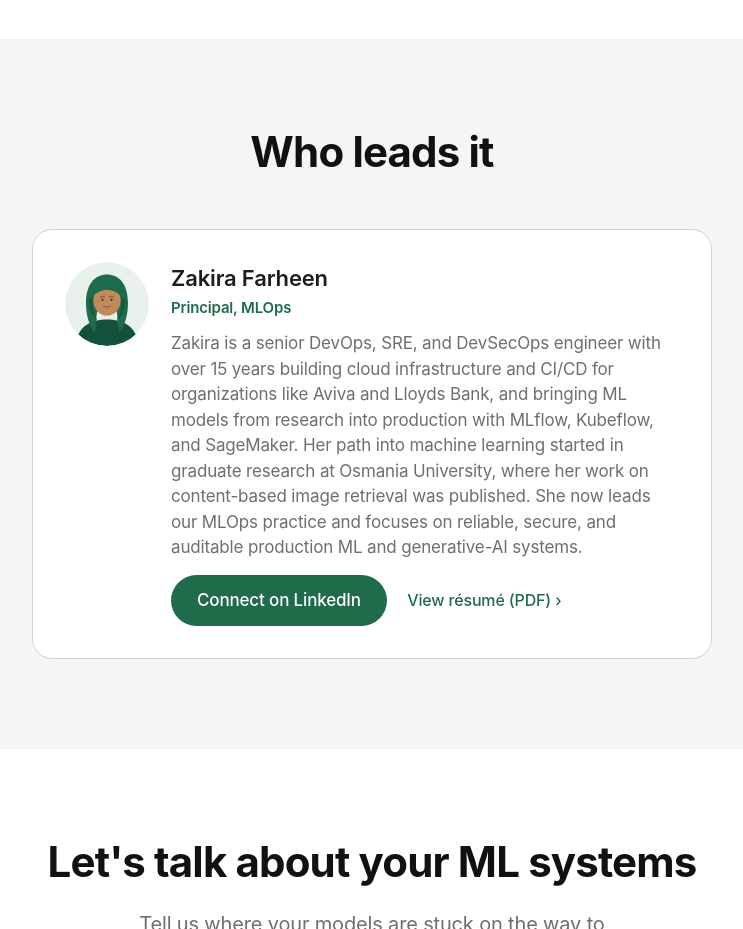
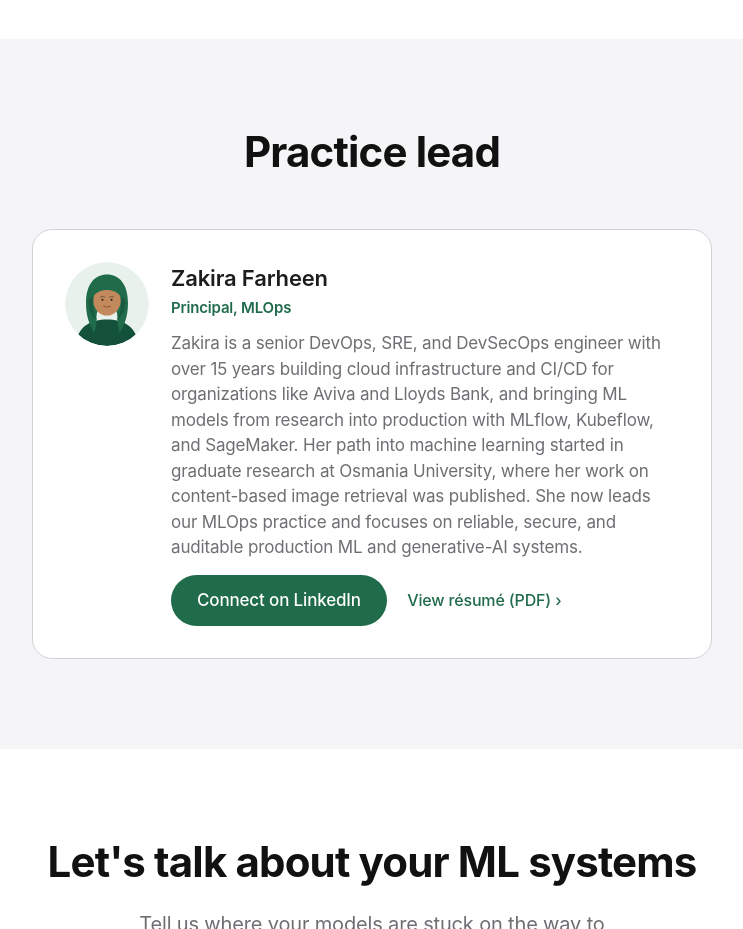
Before and after one commit to zashraf1337/cyber-resiliency-labs, a plain HTML site: page MLOps/index.html in a window 1280 px wide. Shown: the part 1880-2809 px from the top of the page, without its empty margins (268-1011 px from the left). Drawn offline with Linux system fonts and the light colour scheme.

Commit message:
MLOps: rename section to Practice lead
Co-Authored-By: Claude Opus 4.8 (1M context) <noreply@anthropic.com>

```diff
--- a/MLOps/index.html
+++ b/MLOps/index.html
@@ -141,7 +141,7 @@
 
 <section id="lead" class="alt">
   <div class="wrap">
-    <div class="sec-head"><h2>Who leads it</h2></div>
+    <div class="sec-head"><h2>Practice lead</h2></div>
     <div class="principal">
       <img class="pic" src="/assets/avatar-principal.svg" alt="Illustrated portrait of Zakira Farheen" width="84" height="84">
       <div>
```
